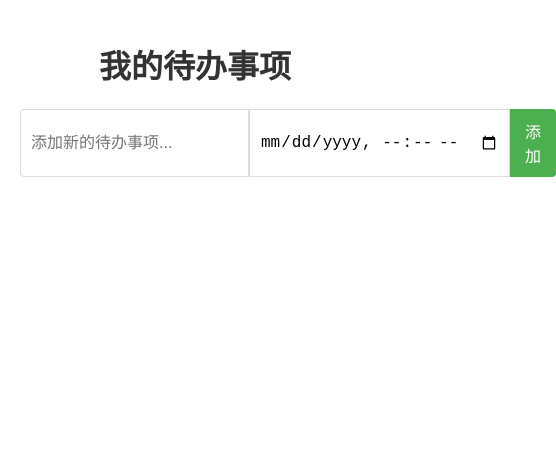
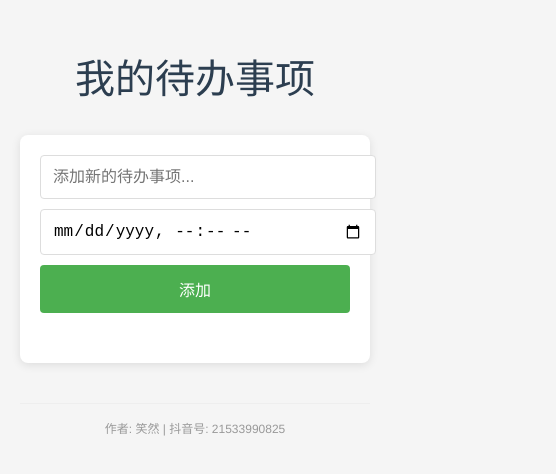
Before and after one commit to RED523/ai-todo, a plain HTML site: page index.html in a window 390 px wide. Shown: the whole page, 556 px wide, since content can reach past the window. Drawn offline with Linux system fonts and the light colour scheme.

Commit message:
feat: 添加用户信息

```diff
--- a/index.html
+++ b/index.html
@@ -83,6 +83,14 @@
         <ul id="todo-list"></ul>
     </div>
 
+    <footer class="author-info">
+        <div class="author-container">
+            <div class="author-details">
+                <p>作者: 笑然 | 抖音号: 21533990825</p>
+            </div>
+        </div>
+    </footer>
+
     <script src="app.js"></script>
 </body>
 </html>
@@ -100,3 +108,159 @@
         margin-top: 5px;
     }
 </style>
+<style>
+    body {
+        font-family: 'Helvetica Neue', Arial, sans-serif;
+        max-width: 600px;
+        margin: 0 auto;
+        padding: 20px;
+        background-color: #f5f5f5;
+        color: #333;
+    }
+
+    h1 {
+        text-align: center;
+        color: #2c3e50;
+        margin-bottom: 30px;
+        font-weight: 300;
+        font-size: 2.5em;
+    }
+
+    .todo-container {
+        background-color: white;
+        border-radius: 8px;
+        box-shadow: 0 2px 10px rgba(0,0,0,0.1);
+        padding: 20px;
+        margin-bottom: 30px;
+    }
+
+    .todo-header {
+        display: flex;
+        margin-bottom: 20px;
+    }
+
+    #todo-input {
+        flex: 1;
+        padding: 12px;
+        font-size: 16px;
+        border: 1px solid #ddd;
+        border-radius: 4px 0 0 4px;
+        transition: border-color 0.3s;
+    }
+
+    #todo-input:focus {
+        outline: none;
+        border-color: #4CAF50;
+    }
+
+    #reminder-time {
+        padding: 12px;
+        font-size: 16px;
+        border: 1px solid #ddd;
+        border-radius: 0;
+        transition: border-color 0.3s;
+    }
+
+    #reminder-time:focus {
+        outline: none;
+        border-color: #4CAF50;
+    }
+
+    #add-button {
+        padding: 12px 20px;
+        background-color: #4CAF50;
+        color: white;
+        border: none;
+        border-radius: 0 4px 4px 0;
+        cursor: pointer;
+        font-size: 16px;
+        transition: background-color 0.3s;
+    }
+
+    #add-button:hover {
+        background-color: #45a049;
+    }
+
+    ul {
+        list-style-type: none;
+        padding: 0;
+    }
+
+    li {
+        padding: 15px;
+        background-color: #f9f9f9;
+        border-left: 4px solid #4CAF50;
+        margin-bottom: 12px;
+        display: flex;
+        justify-content: space-between;
+        align-items: center;
+        border-radius: 4px;
+        transition: all 0.3s;
+    }
+
+    li:hover {
+        box-shadow: 0 2px 5px rgba(0,0,0,0.1);
+    }
+
+    li.completed {
+        text-decoration: line-through;
+        opacity: 0.7;
+        border-left-color: #999;
+    }
+
+    li span {
+        cursor: pointer;
+        padding: 5px;
+    }
+
+    .delete-btn {
+        background-color: #f44336;
+        color: white;
+        border: none;
+        padding: 8px 12px;
+        border-radius: 4px;
+        cursor: pointer;
+        transition: background-color 0.3s;
+    }
+
+    .delete-btn:hover {
+        background-color: #d32f2f;
+    }
+
+    .reminder-time {
+        font-size: 12px;
+        color: #666;
+        margin-top: 5px;
+        font-style: italic;
+    }
+
+    .author-info {
+        text-align: center;
+        margin-top: 40px;
+        padding: 10px;
+        color: #999;
+        font-size: 12px;
+        border-top: 1px solid #eee;
+    }
+
+    .author-container {
+        display: flex;
+        justify-content: center;
+    }
+
+    .author-details p {
+        margin: 5px 0;
+    }
+
+    @media (max-width: 600px) {
+        .todo-header {
+            flex-direction: column;
+        }
+
+        #todo-input, #reminder-time, #add-button {
+            width: 100%;
+            border-radius: 4px;
+            margin-bottom: 10px;
+        }
+    }
+</style>
```
